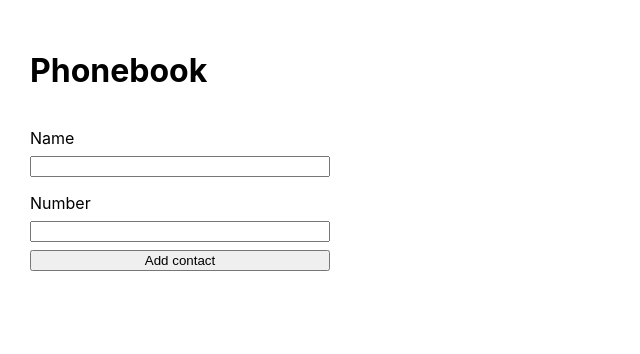
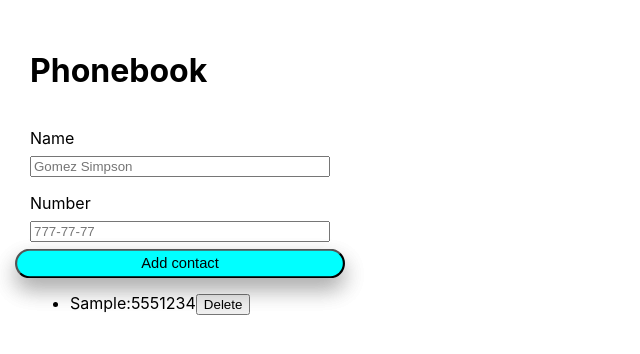
Before and after one commit to NatashaKul7/goit-react-hw-02-phonebook, a React (Create React App) app: page / in a window 1280 px wide. Both pictures are taken after typing "Sample", "5551234" into the empty fields and a click on the button "Add contact". Shown: the top 354 px of the page, without its empty margins (0-640 px from the left). Built offline with nearby package versions, Linux system fonts and the light colour scheme.

Commit message:
+contacts

```diff
--- a/src/components/App/App.jsx
+++ b/src/components/App/App.jsx
@@ -1,22 +1,31 @@
 import { render } from '@testing-library/react';
 import React, { Component } from 'react';
+import { nanoid } from 'nanoid';
 
 import { Container } from './App.styled';
 import Form from 'components/Form/Form';
+import { Contacts } from 'components/Contacts/Contacts';
 
 export class App extends Component {
   state = {
     contacts: [],
+    filter: '',
   };
 
-  formSubmitHandler = data => {
-    console.log(data);
-  }
+  id = nanoid();
+
+
+  handleAddContact = contactData => {
+    this.setState({
+      contacts: [...this.state.contacts, contactData],
+    });
+  };
 
   render() {
     return (
       <Container>
-        <Form onSubmit={this.formSubmitHandler} />
+        <Form handleAddContact={this.handleAddContact} />
+        <Contacts contacts={this.state.contacts} />
       </Container>
     );
   }
--- /dev/null
+++ b/src/components/Contacts/Contacts.jsx
@@ -0,0 +1,13 @@
+export const Contacts = ({ contacts }) => {
+  return (
+    <ul>
+      {contacts.map(({ id, name, number }) => {
+        return (  <li key={id}>
+            <span>{name}:</span>
+            <span>{number}</span>
+            <button type="button">Delete</button>
+          </li>);
+      })}
+    </ul>
+  );
+};
--- a/src/components/Form/Form.js
+++ b/src/components/Form/Form.js
@@ -7,15 +7,21 @@ class Form extends Component {
     name: '',
     number: '',
   };
-
   nameInputId = nanoid();
-  numberInputId = nanoid();
+  numberInputId = nanoid()
 
   handleSubmit = e => {
     e.preventDefault();
 
-    this.props.onSubmit(this.state);
+    // this.props.onSubmit(this.state);
     this.reset();
+
+    const contactData = {
+      name: this.state.name,
+      number: this.state.number,
+    }
+
+    this.props.handleAddContact(contactData);
   };
 
   reset = () => {
@@ -40,7 +46,8 @@ class Form extends Component {
           type="text"
           value={this.state.name}
           name="name"
-          pattern="^[a-zA-Zа-яА-Я]+(([' -][a-zA-Zа-яА-Я ])?[a-zA-Zа-яА-Я]*)*$"
+          placeholder="Gomez Simpson"
+          // pattern="^[a-zA-Zа-яА-Я]+(([' -][a-zA-Zа-яА-Я ])?[a-zA-Zа-яА-Я]*)*$"
           title="Name may contain only letters, apostrophe, dash and spaces. For example Adrian, Jacob Mercer, Charles de Batz de Castelmore d'Artagnan"
           required
           onChange={this.handleChange}
@@ -52,7 +59,8 @@ class Form extends Component {
           type="tel"
           name="number"
           value={this.state.number}
-          pattern="\+?\d{1,4}?[-.\s]?\(?\d{1,3}?\)?[-.\s]?\d{1,4}[-.\s]?\d{1,4}[-.\s]?\d{1,9}"
+          placeholder="777-77-77"
+          // pattern="\+?\d{1,4}?[-.\s]?\(?\d{1,3}?\)?[-.\s]?\d{1,4}[-.\s]?\d{1,4}[-.\s]?\d{1,9}"
           title="Phone number must be digits and can contain spaces, dashes, parentheses and can start with +"
           required
           onChange={this.handleChange}
--- a/src/components/Form/Form.styled.js
+++ b/src/components/Form/Form.styled.js
@@ -1,9 +1,21 @@
-import styled from "styled-components";
+import styled from 'styled-components';
 
 export const FormBox = styled.form`
-display: flex;
-flex-direction: column;
-gap: 8px;
+  display: flex;
+  flex-direction: column;
+  gap: 8px;
 
-width: 300px;
-`
+  width: 300px;
+
+  button {
+    padding: 4px;
+    border-radius: 20px;
+    background-color: #00ffff;
+  }
+  button:hover,
+  button:focus {
+    scale: 1.1;
+    box-shadow: rgba(0, 0, 0, 0.19) 0px 10px 20px,
+      rgba(0, 0, 0, 0.19) 0px 10px 20px;
+  }
+`;
```
Also changed, not shown: src/components/Contacts/Contacts.styled.js (added).
